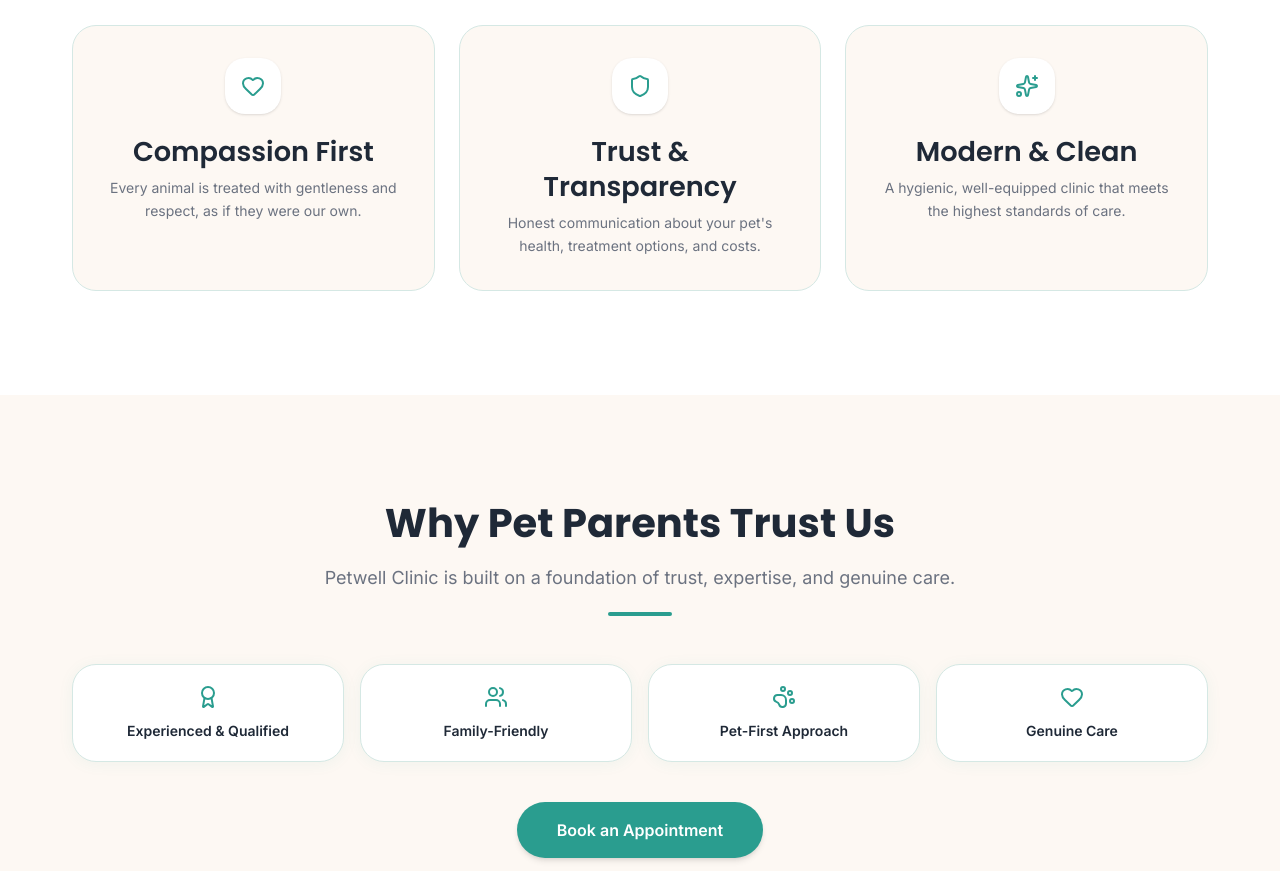
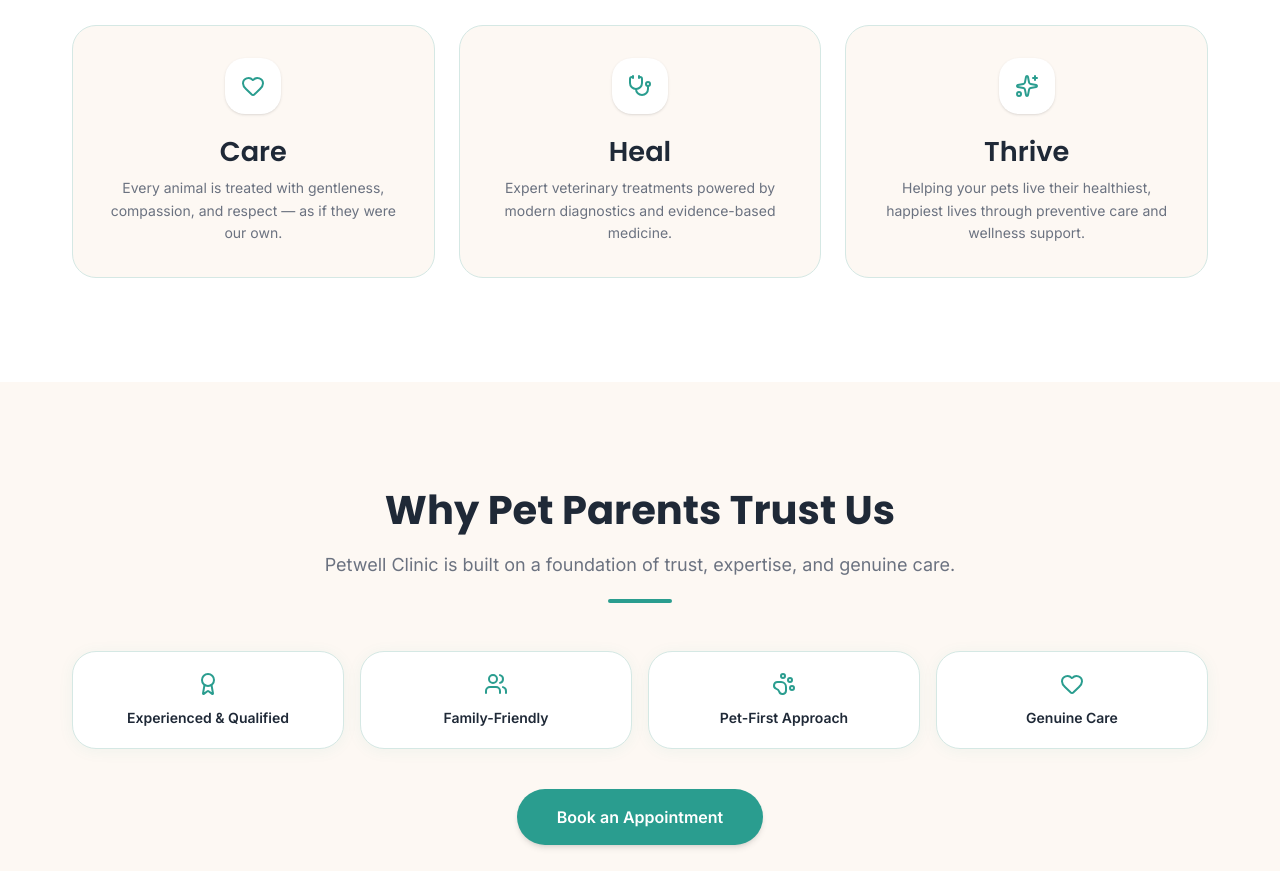
Before and after one commit to Prithvee905/pet-well-clinic, a React (Vite) app: page /about in a window 1280 px wide. Shown: the part 1400-2271 px from the top of the page. Built offline with nearby package versions, Linux system fonts and the light colour scheme.

Commit message:
Update philosophy cards to Care, Heal, Thrive with beige background

```diff
--- a/src/pages/About.jsx
+++ b/src/pages/About.jsx
@@ -5,7 +5,6 @@ import {
   Heart,
   Sparkles,
   Award,
-  Shield,
   Users,
   PawPrint,
 } from 'lucide-react';
@@ -15,18 +14,18 @@ import Button from '@/components/ui/Button';
 const values = [
   {
     icon: Heart,
-    title: 'Compassion First',
-    desc: 'Every animal is treated with gentleness and respect, as if they were our own.',
+    title: 'Care',
+    desc: 'Every animal is treated with gentleness, compassion, and respect — as if they were our own.',
   },
   {
-    icon: Shield,
-    title: 'Trust & Transparency',
-    desc: 'Honest communication about your pet\'s health, treatment options, and costs.',
+    icon: Stethoscope,
+    title: 'Heal',
+    desc: 'Expert veterinary treatments powered by modern diagnostics and evidence-based medicine.',
   },
   {
     icon: Sparkles,
-    title: 'Modern & Clean',
-    desc: 'A hygienic, well-equipped clinic that meets the highest standards of care.',
+    title: 'Thrive',
+    desc: 'Helping your pets live their healthiest, happiest lives through preventive care and wellness support.',
   },
 ];
 
```
